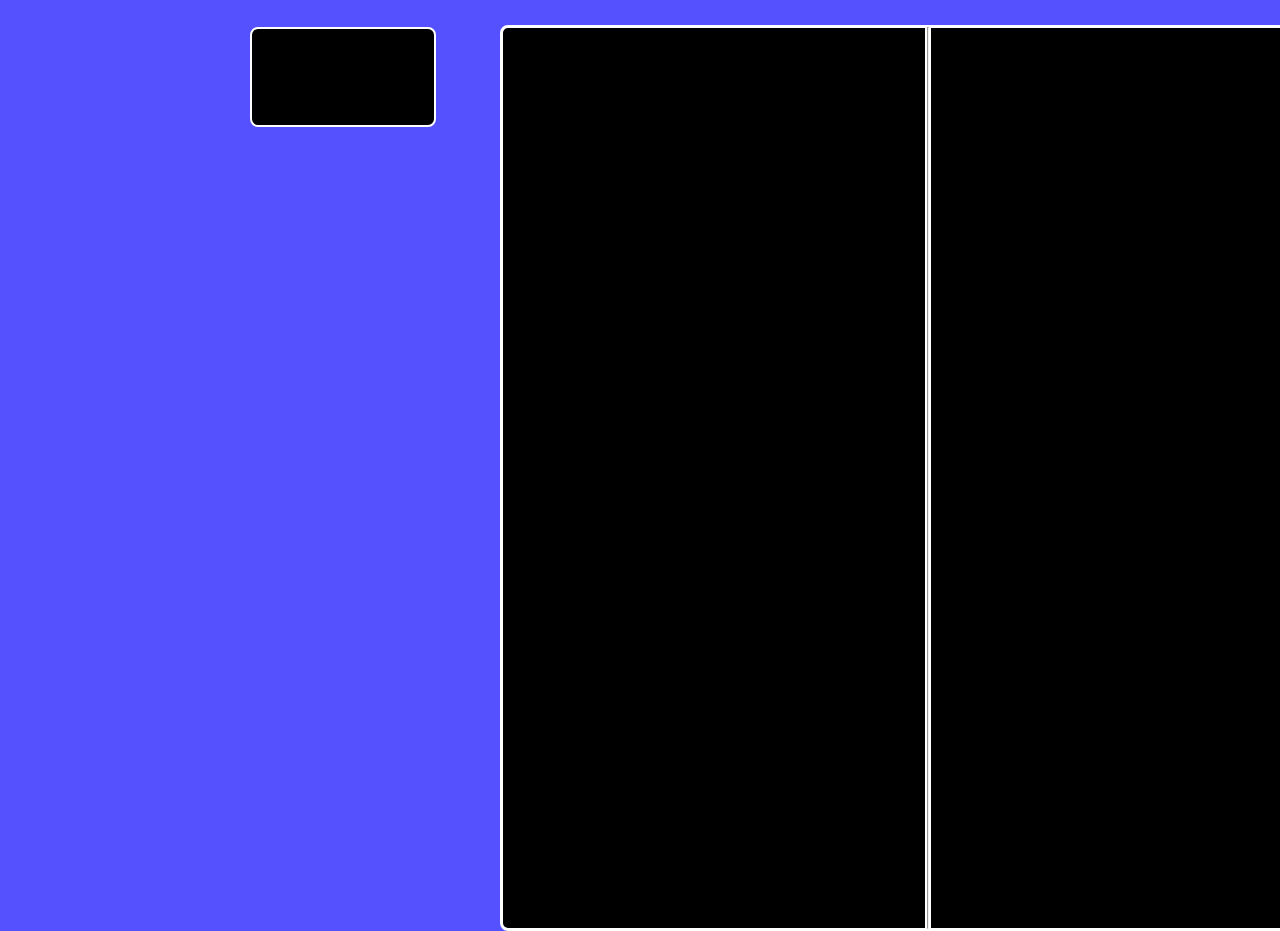
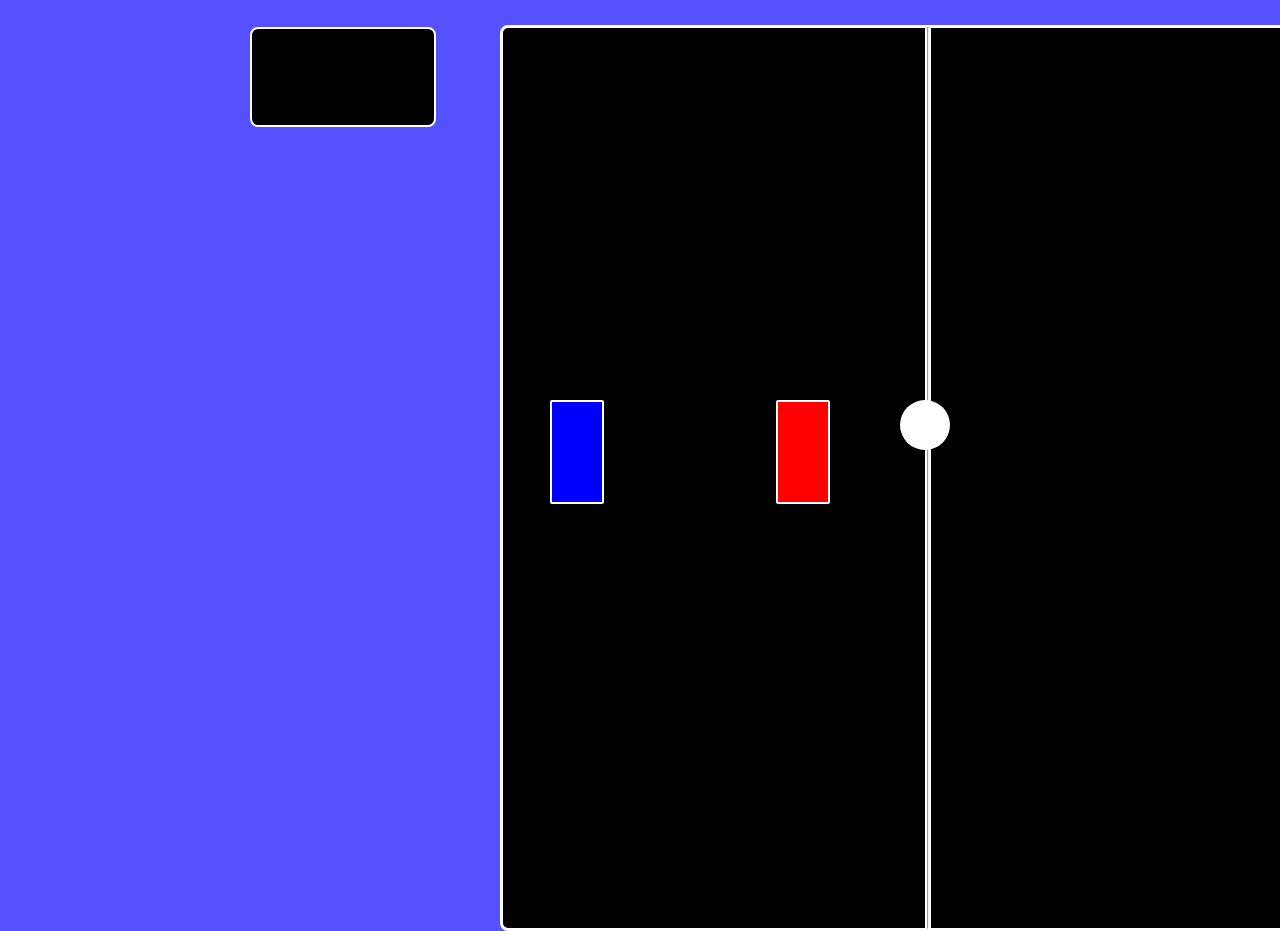
Before and after one commit to BlueSage96/Pong, a React (Vite) app: page /game in a window 1280 px wide. Shown: the top 931 px of the page. Built offline with nearby package versions, Linux system fonts and the light colour scheme.

Commit message:
Created players and ball

```diff
--- a/src/Components/Pong.jsx
+++ b/src/Components/Pong.jsx
@@ -5,25 +5,24 @@ import PongStyles from "../css/Pong.module.css";
 
 function Pong() {
     const navigation = useNavigate();
-    const [player1, setPlayer1] = useState({
-        size: 18,
-        color: "blue",
-    });
+    const [player, setPlayer] = useState(0);
+    const [ball, setBall] = useState({w: 4, h:4,color: "white"});
 
-    const [player2, setPlayer2] = useState({
-        size: 18,
-        color: "red",
-    });
-
-    const [ball, setBall] = useState({
-        size: 12,
-        color: "white",
-    });
-
+    /*
+        Update ball and player positions and score using functional state updates
+        Examples:
+        setBall(prevPos => prevPos + 1);
+        setPlayer(play => play + 1);
+        setScore(s => s + 1);
+    */
     return (
         <>
           <button className={PongStyles.back} onClick={() => navigation(-1)}>&larr; back</button>
           <Board/>
+          {/* use onKeyUp OR onKeyDown! */}
+        <div className={PongStyles.P1}></div>
+        <div className={PongStyles.P2}></div>
+        <div className={PongStyles.Ball}></div>
         </>
     )
 }
--- a/src/css/Pong.module.css
+++ b/src/css/Pong.module.css
@@ -5,3 +5,35 @@
     font-size: 50px;
     height: 100px;
 }
+
+.P1 {
+    background-color: blue;
+    border: 2px solid white;
+    border-radius: 2px;
+    width: 50px;
+    height: 100px;
+    position: absolute;
+    top: 400px;
+    left: 550px;
+}
+
+.P2 {
+    background-color: red;
+    border: 2px solid white;
+    border-radius: 2px;
+    width: 50px;
+    height: 100px;
+    position: absolute;
+    top: 400px;
+    right: 450px;
+}
+
+.Ball {
+    background-color: white;
+    border-radius: 30px;
+    width: 50px;
+    height: 50px;
+    position: absolute;
+    left: 900px;
+    top: 400px;
+}
```
